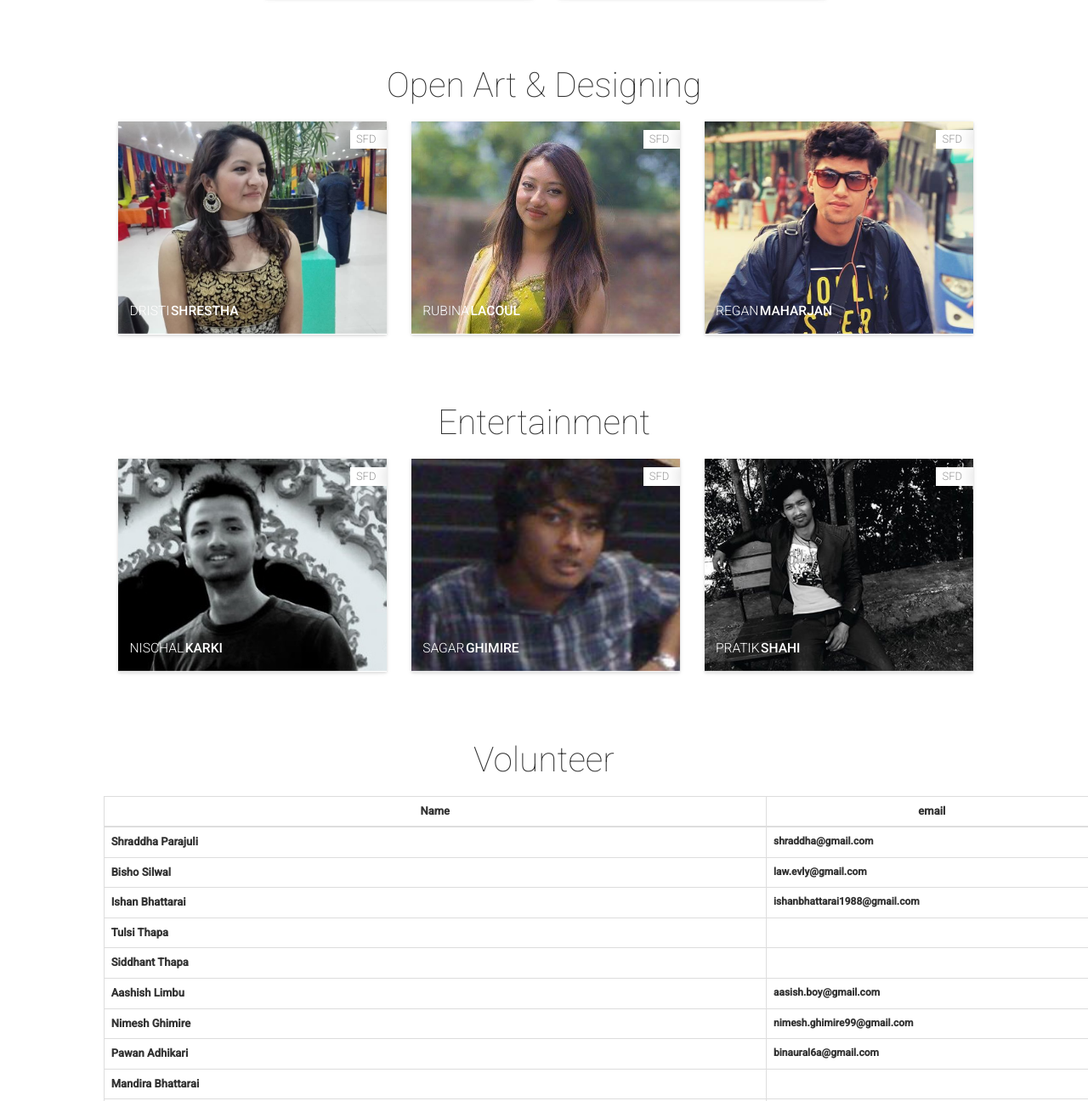
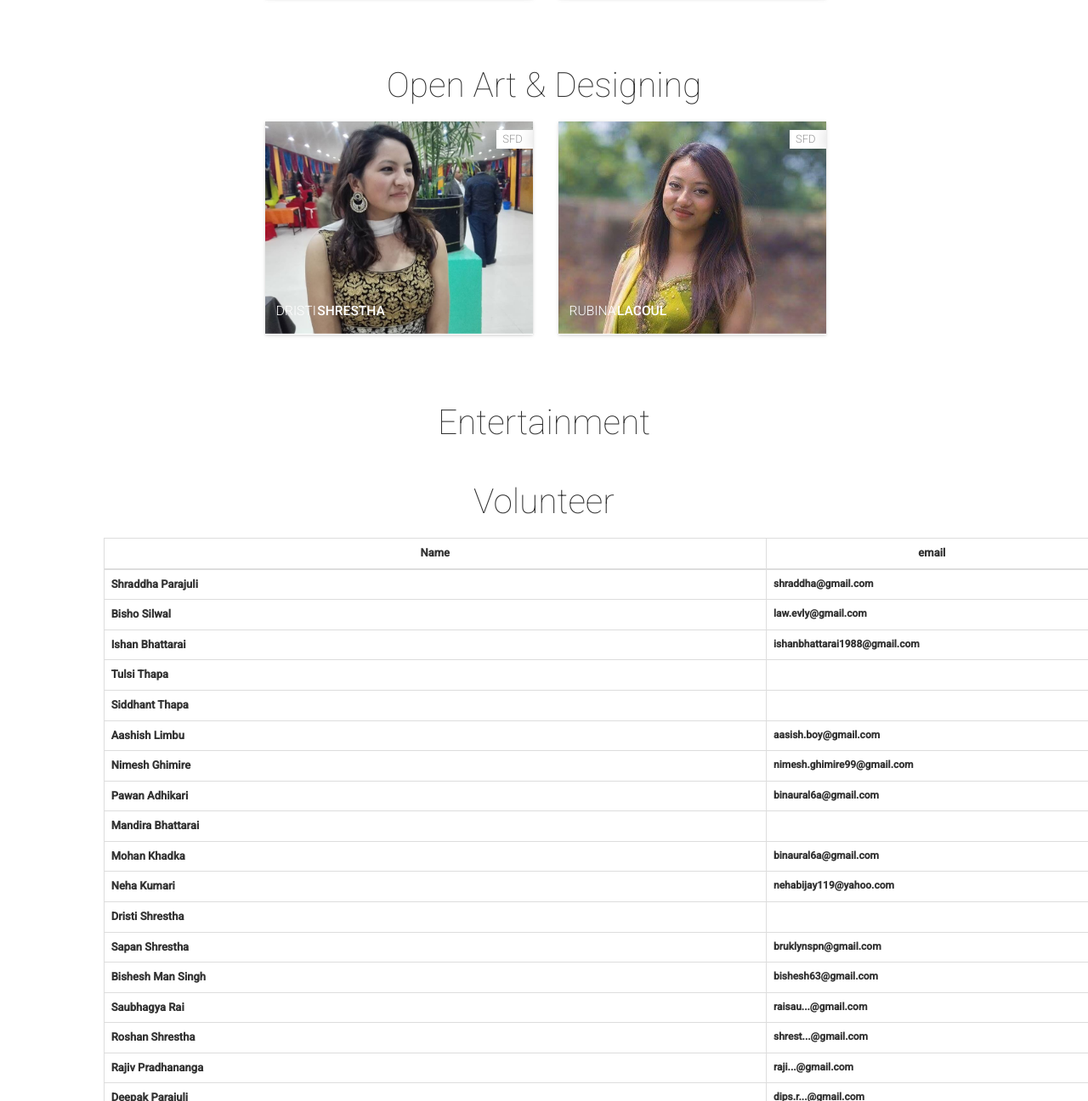
Before and after one commit to openosk/openosk.github.io, a Jekyll site: the page built from team.html, in a window 1280 px wide and 1400 px high, scrolled down 1480 px, cut to the strip 104-1400 px from the top of the window. Shown: the whole strip at 85% size. Built offline with Jekyll 4.4.1, drawn with Linux system fonts in a browser that asks for light colours; nearby versions of some CDN libraries; comment, search, counter and statistics services are not loaded; part of the change alters nothing that is shown.

Commit message:
updated2016team

```diff
--- a/_data/team.yml
+++ b/_data/team.yml
@@ -96,55 +96,6 @@
   social:
     - {name: "Facebook", link: "https://www.facebook.com/thesapanbruk"}
 -
-  id: 21
-  name: "Regan"
-  surname: "Maharjan"
-  title: "Member of NOSK"
-  thumbnailUrl: regan.jpg
-  subTeam: true
-  ribbon:
-    - {abbr: "SFD", title: "Organizer", url: " "}
-  social:
-    - {name: "Facebook", link: " "}
-    - {name: "google-plus", link: "https://plus.google.com/u/0/+regan"}
-
--
-  id: 22
-  name: "Nischal"
-  surname: "Karki"
-  title: "Member of NOSK"
-  thumbnailUrl: Nischal.jpg
-  subTeam1: true
-  ribbon:
-    - {abbr: "SFD", title: "Organizer", url: " "}
-  social:
-    - {name: "Facebook", link: " "}
-    - {name: "google-plus", link: "https://plus.google.com/u/0/+nischalkarki97"}
--
-  id: 23
-  name: "Sagar"
-  surname: "Ghimire"
-  title: "Member of NOSK"
-  thumbnailUrl: sag.jpg
-  subTeam1: true
-  ribbon:
-    - {abbr: "SFD", title: "Organizer", url: " "}
-  social:
-    - {name: "Facebook", link: " "}
-    - {name: "google-plus", link: "https://plus.google.com/u/0/+thedarklordburns"}
--
-  id: 23
-  name: "Pratik"
-  surname: "Shahi"
-  title: "Member of NOSK"
-  thumbnailUrl: pratik.jpg
-  subTeam1: true
-  ribbon:
-    - {abbr: "SFD", title: "Organizer", url: " "}
-  social:
-    - {name: "Facebook", link: " "}
-    - {name: "google-plus", link: "https://plus.google.com/u/0/+pratik"}
--
   id: 24
   name: "Santosh"
   surname: "Dahal"
```
